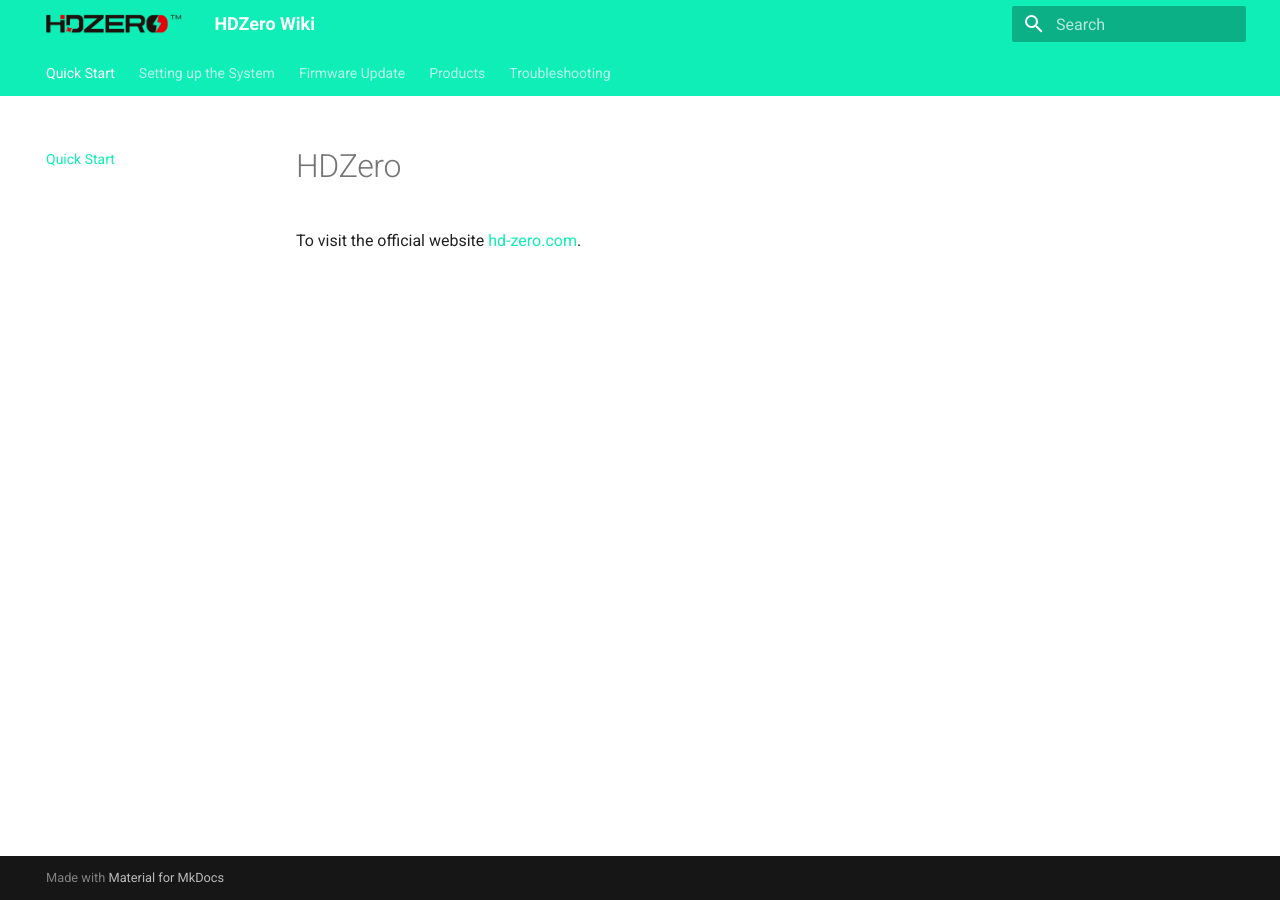
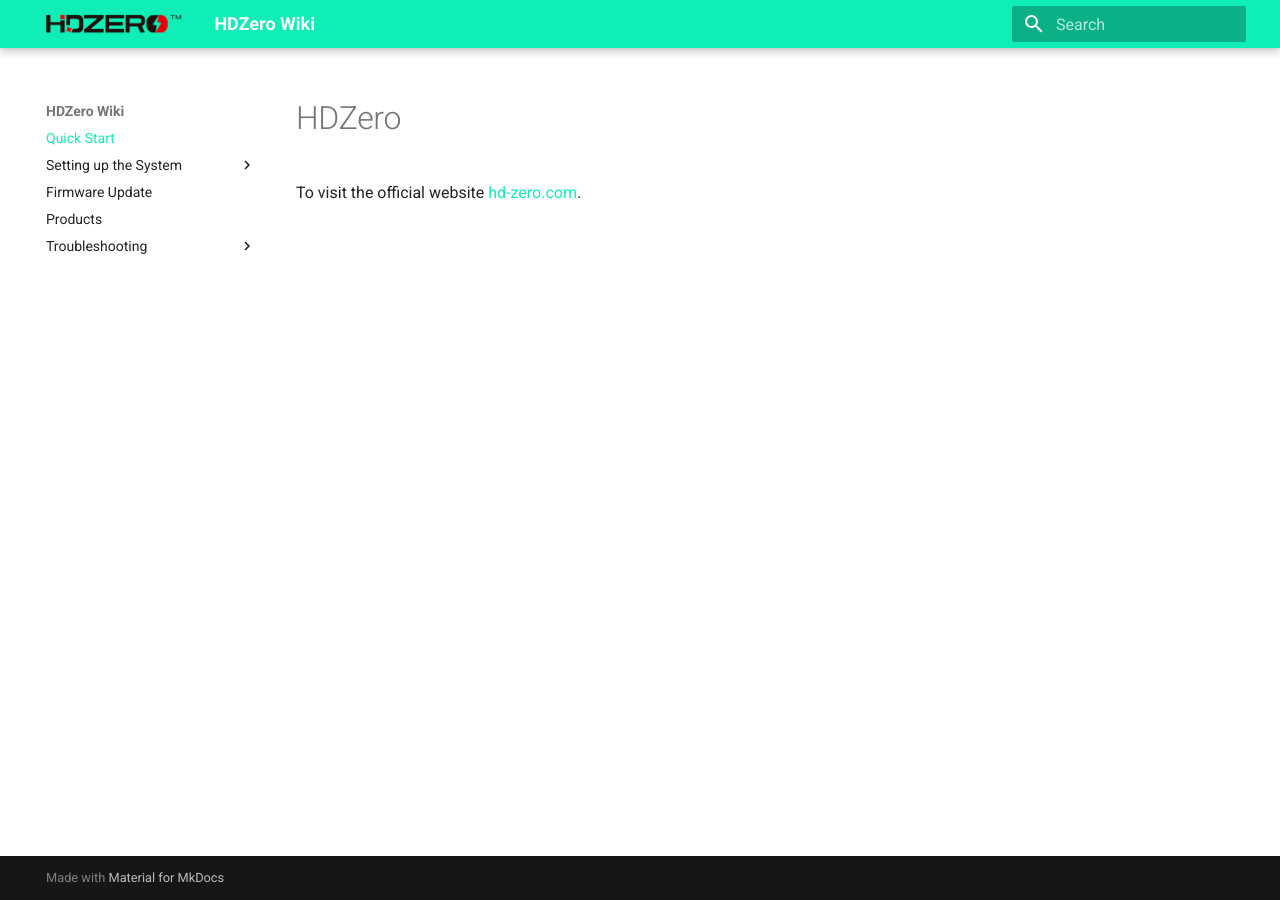
Before and after one commit to pfeerick/hdzero-wiki, an MkDocs documentation site: the page built from docs/index.md, in a window 1280 px wide. Built offline with MkDocs 1.6.1 and Material for MkDocs 9.7.7, drawn with Linux system fonts in a browser that asks for light colours.

Commit message:
IMO tabs aren't warranted yet

```diff
--- a/mkdocs.yml
+++ b/mkdocs.yml
@@ -3,8 +3,8 @@
   name: material
   logo: assets/HDZero.png
   favicon: assets/HD0_favicon.png
-  features:
-    - navigation.tabs
+#  features:
+#    - navigation.tabs
 
 nav:
   - Quick Start: index.md
```
